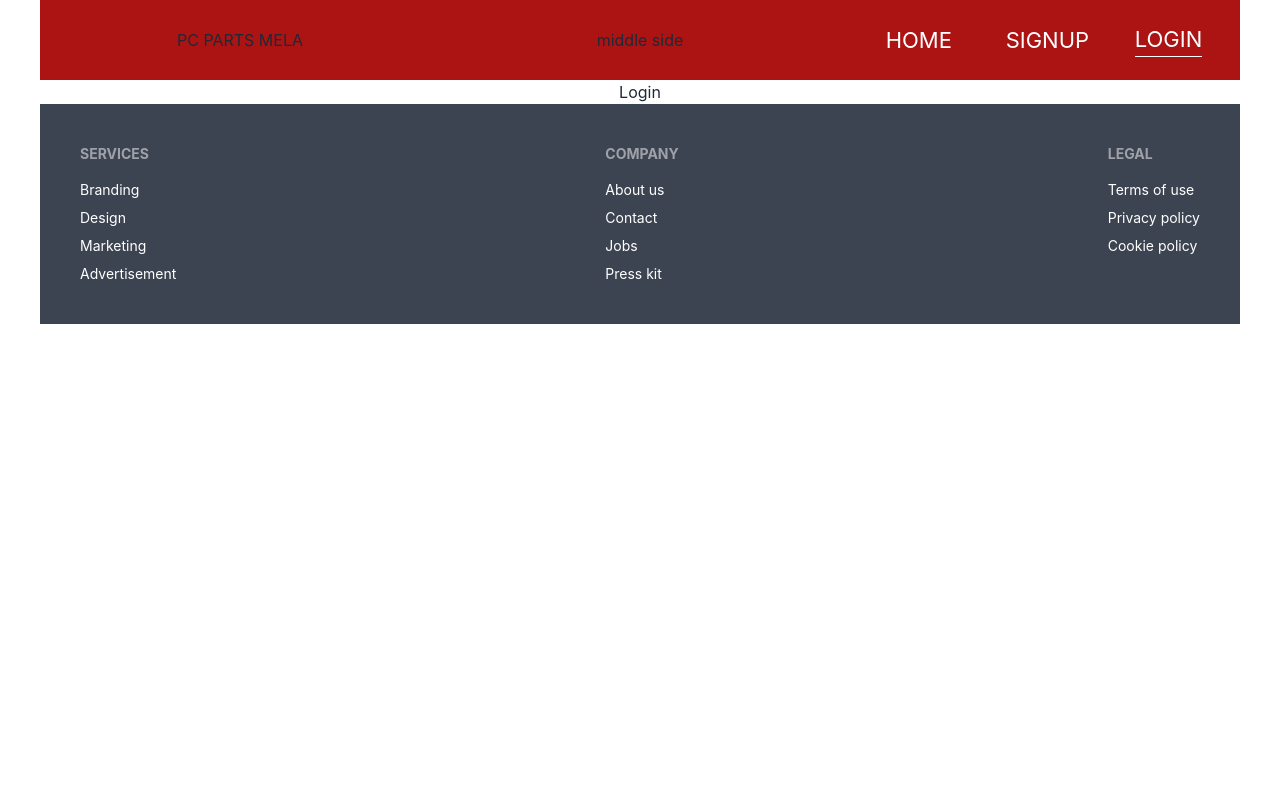
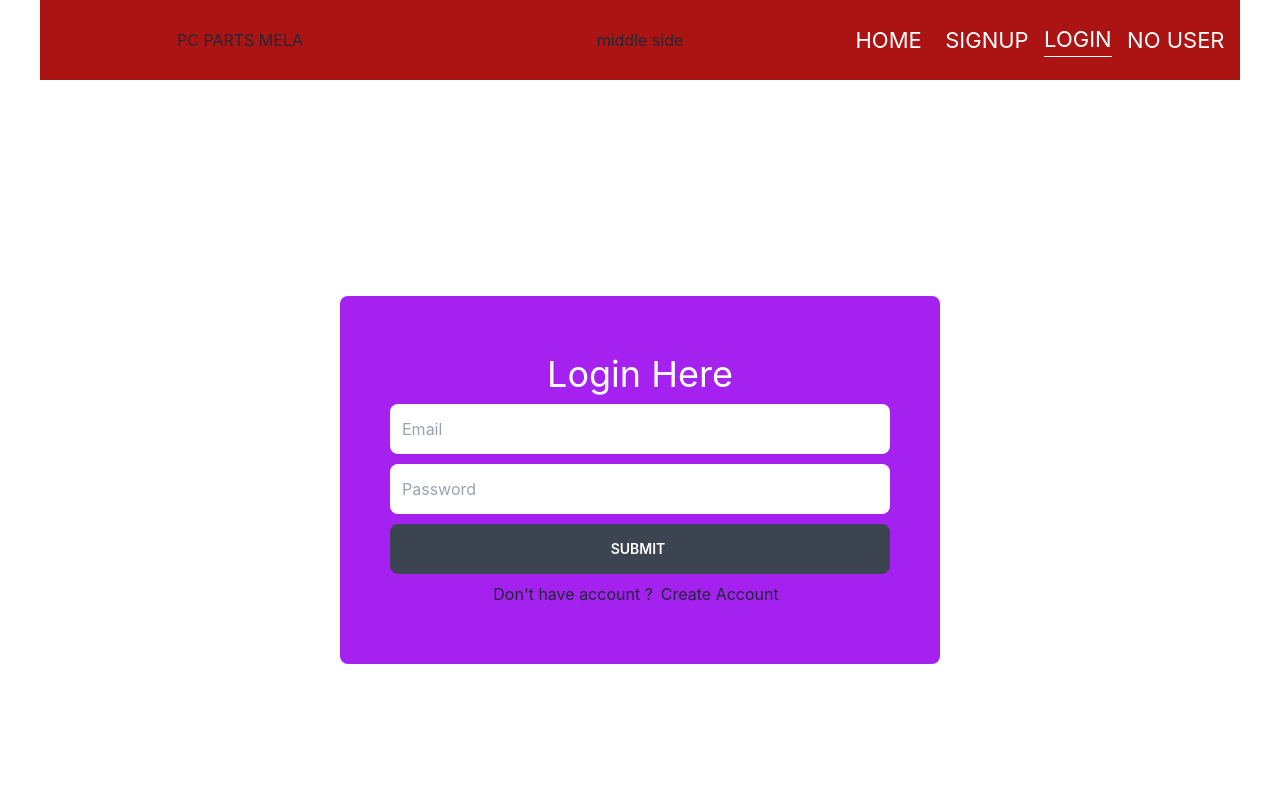
Before and after one commit to LiponRoy/PC-PARTS-MELA, a React (Create React App) app: page /login in a window 1280 px wide. Shown: the top 800 px of the page. Built offline with nearby package versions, Linux system fonts and the light colour scheme; no server answers.

Commit message:
login part has done

```diff
--- a/package.json
+++ b/package.json
@@ -3,6 +3,7 @@
   "version": "0.1.0",
   "private": true,
   "dependencies": {
+    "@hookform/resolvers": "^2.8.10",
     "@testing-library/jest-dom": "^5.16.4",
     "@testing-library/react": "^13.2.0",
     "@testing-library/user-event": "^13.5.0",
@@ -18,7 +19,8 @@
     "react-slick": "^0.29.0",
     "react-toastify": "^9.0.1",
     "slick-carousel": "^1.8.1",
-    "web-vitals": "^2.1.4"
+    "web-vitals": "^2.1.4",
+    "yup": "^0.32.11"
   },
   "scripts": {
     "start": "react-scripts start",
--- a/src/component/Login/Login.css
+++ b/src/component/Login/Login.css
@@ -0,0 +1,68 @@
+.errorDesign {
+    color: rgb(255, 255, 255);
+    text-align: start;
+    padding-left: 12px;
+}
+
+.formPage {
+    display: flex;
+    justify-content: center;
+    align-items: center;
+    height: 100vh;
+}
+
+.formLipon {
+    background-color: rgb(164, 33, 240);
+    padding: 50px;
+    border-radius: 8px;
+}
+
+.formLipon form input {
+    display: block;
+    width: 500px;
+    height: 50px;
+    border-radius: 8px;
+    padding-left: 12px;
+    margin: 10px 0px;
+}
+
+.formLipon form button {
+    display: block;
+    width: 500px;
+    height: 50px;
+    border-radius: 8px;
+    padding-left: 12px;
+}
+
+.closeBut {
+    width: 100px !important;
+    height: 50px;
+}
+
+.submitBtn {
+    /* for button width height */
+    display: block;
+    width: 800px;
+    height: 60px;
+    /* for center the text */
+    display: flex;
+    justify-content: center;
+    align-items: center;
+    /* for a tag */
+    text-decoration: none;
+    /* background-color: rgb(15, 78, 161); */
+    color: white;
+    border: none;
+}
+
+.submitBtn:hover {
+    /* background-color: rgb(7, 52, 110); */
+    color: white;
+}
+
+.leftSide {
+    display: flex;
+    justify-content: center;
+    align-items: center;
+    height: 100vh;
+}
--- a/src/component/Login/Login.js
+++ b/src/component/Login/Login.js
@@ -1,7 +1,81 @@
 import React from 'react';
+import './Login.css';
+// for firebase login
+import { useSignInWithEmailAndPassword } from 'react-firebase-hooks/auth';
+import { auth, provider } from '../../Firebase.init';
+import { useLocation, useNavigate } from 'react-router-dom';
+import { async } from '@firebase/util';
+import { ToastContainer, toast } from 'react-toastify';
+import 'react-toastify/dist/ReactToastify.css';
+// hook form and yup
+import { useForm } from 'react-hook-form';
+import { yupResolver } from '@hookform/resolvers/yup';
+import * as yup from 'yup';
+const schema = yup
+	.object({
+		email: yup.string().email().required(),
+		password: yup.string().min(4).max(15).required(),
+	})
+	.required();
+// end hook form and yup
+const Login = () => {
+	const {
+		register,
+		handleSubmit,
+		formState: { errors },
+		formState,
+		reset,
+	} = useForm({ mode: 'onChange', resolver: yupResolver(schema) });
 
-const Login = () => {
-	return <div>Login</div>;
+	const onSubmit = data => {
+		console.log(data);
+		signInWithEmailAndPassword(data.email, data.password);
+		// reset();
+	};
+	// for firebase login
+	const [signInWithEmailAndPassword, user, loading, error] = useSignInWithEmailAndPassword(auth);
+	// for navigate
+	const navagate = useNavigate();
+	// Jodi user thake tahole eivabe korte hobe, eikhane home e jabe
+	const location = useLocation();
+	const from = location.state?.from?.pathname || '/';
+	if (user) {
+		navagate(from, { replace: true });
+	}
+	//go to signup page
+	const goToSignup = () => {
+		navagate('/signup');
+	};
+
+	// end firebase login
+	return (
+		<div>
+			<div className='formPage'>
+				<div className='formLipon'>
+					<h1 className='text-white text-4xl m-2'>Login Here</h1>
+					<form onSubmit={handleSubmit(onSubmit)}>
+						<input placeholder='Email' {...register('email')} />
+						<p className='errorDesign'>{errors.email?.message}</p>
+						<input placeholder='Password' type='text' {...register('password')} />
+						<p className='errorDesign'>{errors.password?.message}</p>
+						<button type='submit' class='btn btn-wide'>
+							Submit
+						</button>
+					</form>
+					<p className='resetPass-part m-2'>
+						<div className=''>
+							<span>Don't have account ?</span>
+							<span onClick={goToSignup} className='goToSignupPage m-2'>
+								Create Account
+							</span>
+						</div>
+					</p>
+
+					<ToastContainer />
+				</div>
+			</div>
+		</div>
+	);
 };
 
 export default Login;
--- a/src/component/Navbar/NavbarTwo.js
+++ b/src/component/Navbar/NavbarTwo.js
@@ -51,6 +51,10 @@ const NavbarTwo = () => {
 									Login
 								</NavLink>
 							)}
+
+							<NavLink onClick={closeFunc} className={({ isActive }) => (isActive ? ' active-myLink' : 'myLink')} to='/'>
+								{user ? user.displayName : 'no user'}
+							</NavLink>
 						</div>
 					</div>
 				</div>
```
Also changed, not shown: 1 other file (tests, documents, lock files or other folders).
